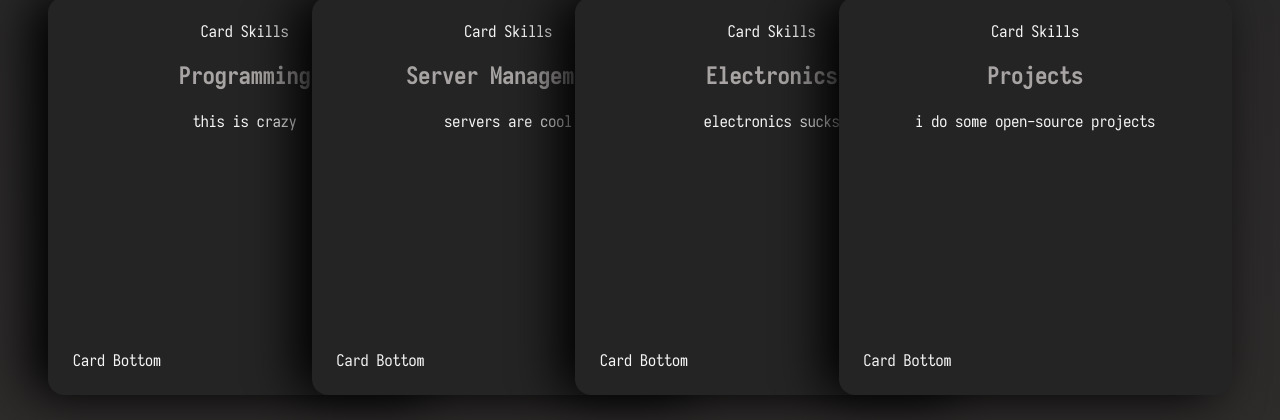
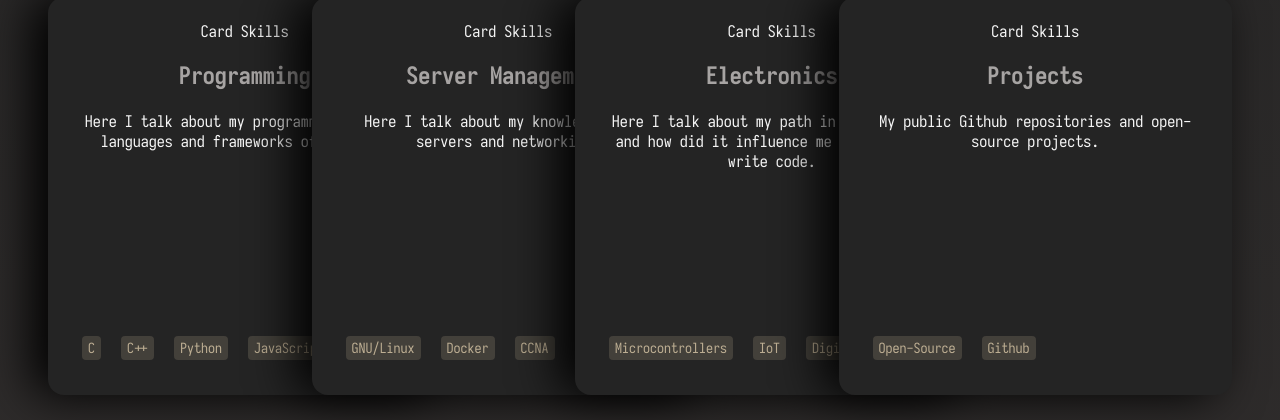
Before and after one commit to joaoofreitas/vue-portfolio, a Vue app in the folder portfolio/: page / in a window 1280 px wide. Shown: the part 458-878 px from the top of the page. Built offline with nearby package versions, Linux system fonts and the light colour scheme; no server answers.

Commit message:
Almost finnished!

```diff
--- a/portfolio/src/App.vue
+++ b/portfolio/src/App.vue
@@ -5,19 +5,39 @@
     <CardsList class="animate__animated animate__slideInUp">
 
       <template v-slot:programming>
-        this is crazy
+        Here I talk about my programming skills, languages and frameworks often used.
+      </template>
+      <template v-slot:programming-tags>
+        <Tag nameTag="C"/>
+        <Tag nameTag="C++"/>
+        <Tag nameTag="Python"/>
+        <Tag nameTag="JavaScript"/>
       </template>
 
       <template v-slot:server>
-        servers are cool
+        Here I talk about my knowledge about servers and networking.
+      </template>
+      <template v-slot:server-tags>
+        <Tag nameTag="GNU/Linux"/>
+        <Tag nameTag="Docker"/>
+        <Tag nameTag="CCNA"/>
       </template>
 
       <template v-slot:electronics>
-        electronics sucks
+        Here I talk about my path in electronics and how did it influence me starting to write code.
+      </template>
+      <template v-slot:electronics-tags>
+        <Tag nameTag="Microcontrollers"/>
+        <Tag nameTag="IoT"/>
+        <Tag nameTag="Digital Electronics"/>
       </template>
 
       <template v-slot:projects>
-        i do some open-source projects
+        My public Github repositories and open-source projects.
+      </template>
+      <template v-slot:projects-tags>
+        <Tag nameTag="Open-Source"/>
+        <Tag nameTag="Github"/>
       </template>
 
     </CardsList>
@@ -29,14 +49,14 @@
     <BigCard id="programming" title="Programming" titleColor="#bdae93">
       <Programming/>
       <template v-slot:footer>
-        <Tag nameTag="State: On Development..."/>
+        <Tag nameTag="Compiled Sucessfully!"/>
       </template>
     </BigCard>
 
     <BigCard id="servers" title="Server Management" titleColor="#bdae93">
       <Server/>
       <template v-slot:footer>
-        <Tag nameTag="Pinging..."/>
+        <Tag nameTag="Running..."/>
       </template>
     </BigCard>
 
--- a/portfolio/src/components/Card.vue
+++ b/portfolio/src/components/Card.vue
@@ -6,7 +6,7 @@
             </div>
             <a><slot/></a>
             <div class='bottom-card'>
-                Card Bottom
+                <slot name="tags"/>
             </div>
         </div>
 </template>
@@ -59,8 +59,10 @@ export default {
 }
 
 .bottom-card {
+    display: flex;
+    flex-wrap: wrap;
     position: absolute;
     bottom: 25px;
-    left: 25px;
+
 }
 </style>
```
Also changed, not shown: portfolio/src/components/CardsList.vue (+19 -0 lines).
